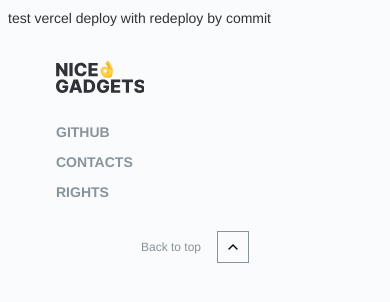
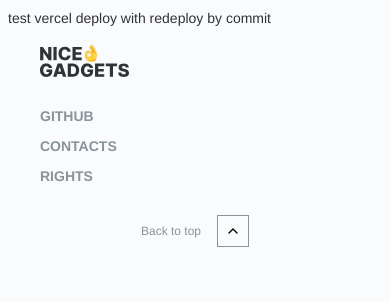
Before and after one commit to fe-nov23-Skynet/product_catalog, a React (Create React App) app: page / in a window 390 px wide. Shown: the top 302 px of the page. Built offline with nearby package versions, Linux system fonts and the light colour scheme.

Commit message:
footer task 8693ur3mh done

```diff
--- a/src/components/Footer/Footer.tsx
+++ b/src/components/Footer/Footer.tsx
@@ -5,7 +5,9 @@ export const Footer = () => (
     <footer className="footer">
       <div className="footer__logo">
         {/* eslint-disable-next-line */}
-        <a href="#" />
+        <a href="#">
+          home
+        </a>
       </div>
       <div className="footer__links">
         {/* eslint-disable-next-line */}
--- a/src/components/Footer/footer.scss
+++ b/src/components/Footer/footer.scss
@@ -4,22 +4,30 @@
   // width: 100%;
   max-width: 1440px;
   display: grid;
-  grid-template-columns: 1fr 1fr 1fr;
+  grid-template-columns: 1fr auto 1fr;
   justify-content: space-between;
 
-  padding: 32px 0;
+  padding-block: 32px;
   color: $color-secondary;
 
   &__logo {
-    width: 88px;
+    width: 92px;
     height: 32px;
     background-image: url('../../styles/nice_gadgets_logo.svg');
+    background-repeat: no-repeat;
+
+    & a {
+      display: block;
+      line-height: 32px;
+      color: transparent;
+    }
   }
 
   &__links {
     text-transform: uppercase;
     display: flex;
     justify-content: space-between;
+    gap: 16px;
     align-items: center;
 
     & a {
@@ -34,14 +42,14 @@
     align-self: center;
     justify-self: flex-end;
     display: flex;
-    justify-content: end;
+    justify-content: flex-end;
     align-items: center;
     gap: 16px;
   }
 
 
   @media (max-width: 576px) {
-    padding: 32px 16px;
+    padding-block: 16px;
     display: flex;
     flex-direction: column;
     align-items: flex-start;
@@ -76,6 +84,7 @@
 
     &:hover {
       border: 1px solid #000;
+      cursor: pointer;
     }
   }
 }
--- a/src/index.scss
+++ b/src/index.scss
@@ -37,19 +37,11 @@ a {
 .container {
   padding-inline: 152px;
 
-  @media (max-width: 1200px) {
-    padding-inline: 122px;
-  }
-
-  @media (max-width: 1000px) {
-    padding-inline: 92px;
-  }
-
   @media (max-width: 860px) {
     padding-inline: 62px;
   }
 
-  @media (max-width: 720px) {
+  @media (max-width: 576px) {
     padding-inline: 32px;
   }
 }
```
